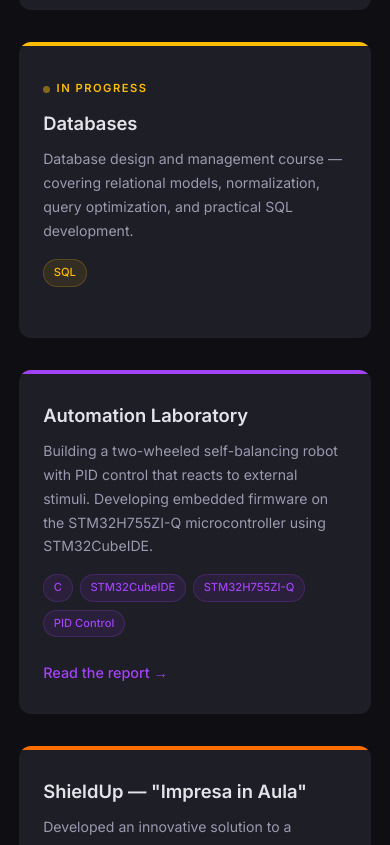
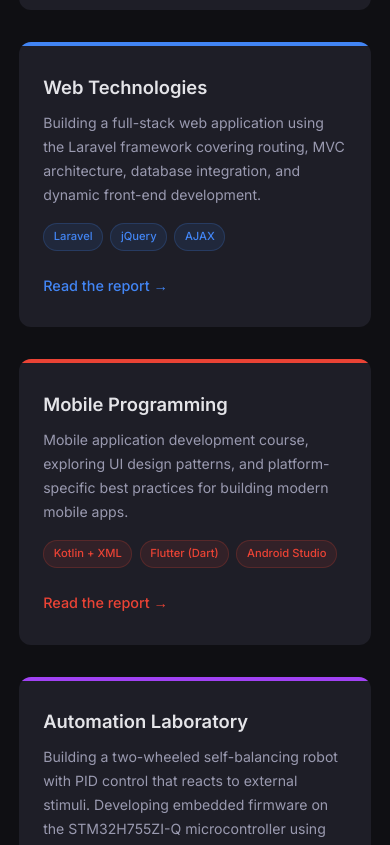
Before and after one commit to lorenzocalifano/lorenzocalifanogportfolio, a plain HTML site: page index.html in a window 390 px wide. Shown: the part 3020-3865 px from the top of the page. Drawn offline with Linux system fonts and the light colour scheme.

Commit message:
Update projects: added Web Technologies and Mobile Programming

```diff
--- a/index.html
+++ b/index.html
@@ -158,20 +158,41 @@
                     </div>
                 </div>
 
-                <!-- Databases (in progress) -->
-                <div class="project-card in-progress" data-color="yellow">
+                <!-- Web Technologies -->
+                <div class="project-card" data-color="blue">
                     <div class="card-accent"></div>
                     <div class="card-body">
-                        <span class="card-status">In progress</span>
-                        <h3 class="card-title">Databases</h3>
+                        <h3 class="card-title">Web Technologies</h3>
                         <p class="card-desc">
-                            Database design and management course — covering relational
-                            models, normalization, query optimization, and practical
-                            SQL development.
+                            Building a full-stack web application using the Laravel framework covering routing, MVC architecture, database integration, and dynamic front-end development.
                         </p>
                         <div class="card-tools">
-                            <span class="tool-badge">SQL</span>
+                            <span class="tool-badge">Laravel</span>
+                            <span class="tool-badge">jQuery</span>
+                            <span class="tool-badge">AJAX</span>
                         </div>
+                        <button class="card-btn" onclick="openPdf('Progetti/documentazione_moshpit.pdf', this)">
+                            Read the report &rarr;
+                        </button>
+                    </div>
+                </div>
+
+                <!-- Mobile Programming -->
+                <div class="project-card" data-color="red">
+                    <div class="card-accent"></div>
+                    <div class="card-body">
+                        <h3 class="card-title">Mobile Programming</h3>
+                        <p class="card-desc">
+                            Mobile application development course, exploring UI design patterns, and platform-specific best practices for building modern mobile apps.
+                        </p>
+                        <div class="card-tools">
+                            <span class="tool-badge">Kotlin + XML</span>
+                            <span class="tool-badge">Flutter (Dart)</span>
+                            <span class="tool-badge">Android Studio</span>
+                        </div>
+                        <button class="card-btn" onclick="openPdf('Progetti/RelazioneShieldUp.pdf', this)">
+                            Read the report &rarr;
+                        </button>
                     </div>
                 </div>
 
```
Also changed, not shown: 2 other files.
